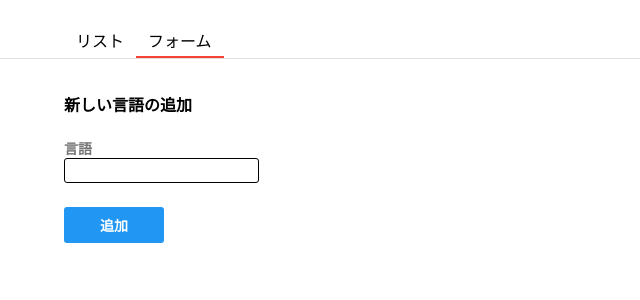
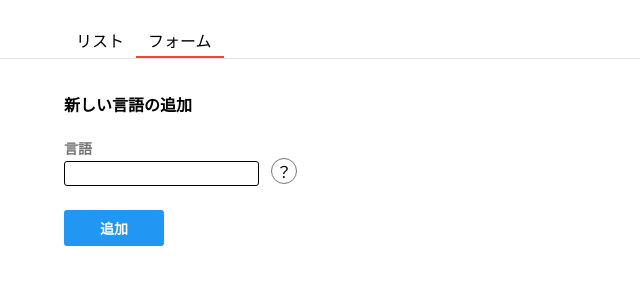
Before and after one commit to kohjean/yassun-react-tutor, a React (Create React App) app: page / in a window 1280 px wide. Both pictures are taken after a click on the item "フォーム". Shown: the top 300 px of the page, without its empty margins (0-640 px from the left). Built offline with nearby package versions, Linux system fonts and the light colour scheme.

Commit message:
#10終わり

```diff
--- a/src/Form.js
+++ b/src/Form.js
@@ -2,6 +2,7 @@
 import styled from 'styled-components';
 import { Button } from './components/button';
 import { TabBodyContainer } from './components/tab-body-container';
+import { Hint } from './Hint';
 
 const Label = styled.label`
   display: flex;
@@ -41,6 +42,7 @@
             value={text}
             onChange={(e) => setText(e.target.value)}
           />
+          <Hint />
         </div>
         <ButtonContainer>
           <Button>追加</Button>
--- a/src/Hint.js
+++ b/src/Hint.js
@@ -1,5 +1,56 @@
+import styled from 'styled-components';
+import { useState, useRef, useEffect } from 'react';
+
+const HintContainer = styled.div`
+  position: relative;
+  display: inline-flex;
+  margin-left: 12px;
+`
+
+const HintInner = styled.div`
+  display: flex;
+  justify-content: center;
+  align-items: center;
+  border-radius: 50%;
+  border: 1px solid #757575;
+  width: 24px;
+  height: 24px;
+  cursor: pointer;
+`
+
+const PopupContainer = styled.div`
+  position: absolute;
+  left: 88%;
+  bottom: 12px;
+  display: flex;
+  justify-content: center;
+  padding: 8px;
+  width: 140px;
+  border: 1px solid black;
+  border-radius: 8px;
+`
+
 export const Hint = () => {
+  const [showPopup, setShowPopup] = useState(false);
+
+  const ref = useRef(null);
+
+  useEffect(() => {
+    if (ref.current) ref.current.focus();
+  })
+
   return (
-    <div>はてな</div>
+  <HintContainer>
+    <HintInner onClick={() => setShowPopup(true)}>
+      ？
+    </HintInner>
+    {
+      showPopup && (
+        <PopupContainer ref={ref} onBlur={() => setShowPopup(false)} tabIndex={0}>
+          言語の名前です
+        </PopupContainer>
+      )
+    }
+  </HintContainer>
   )
 }
```
